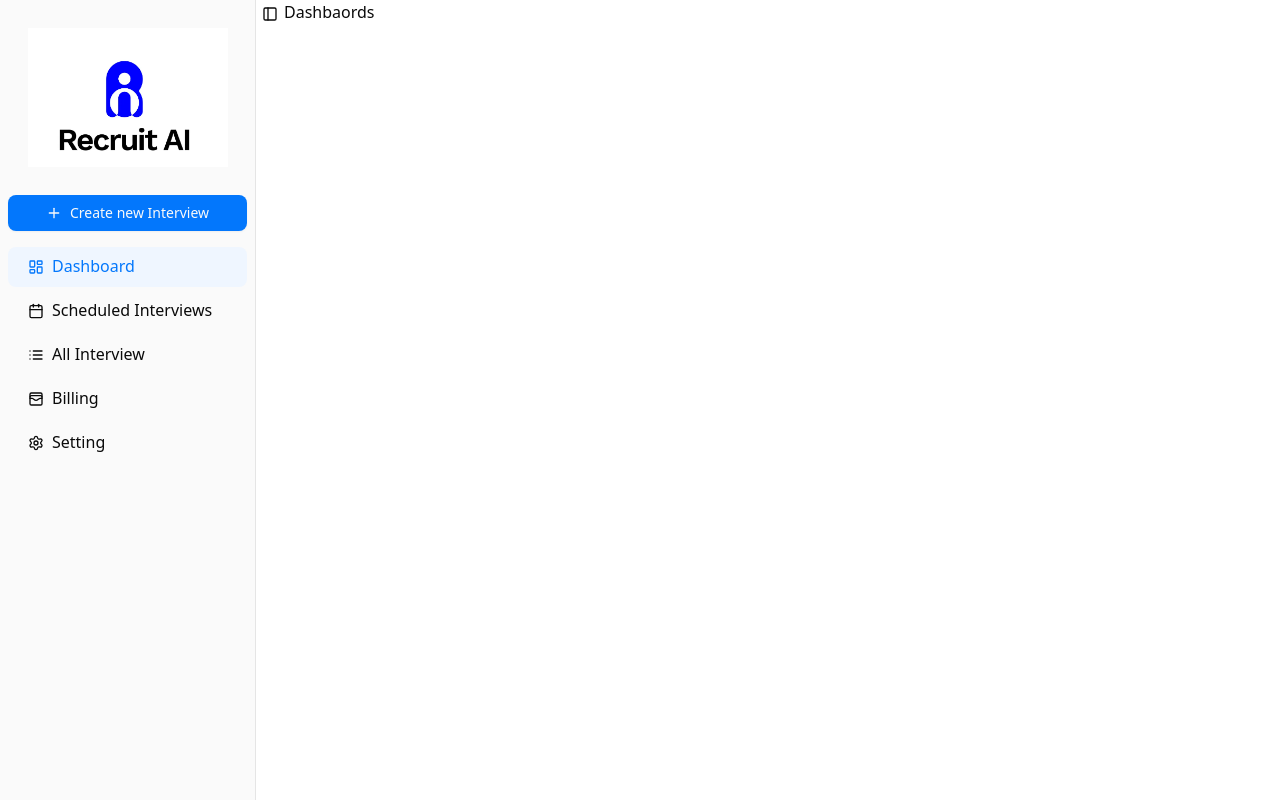
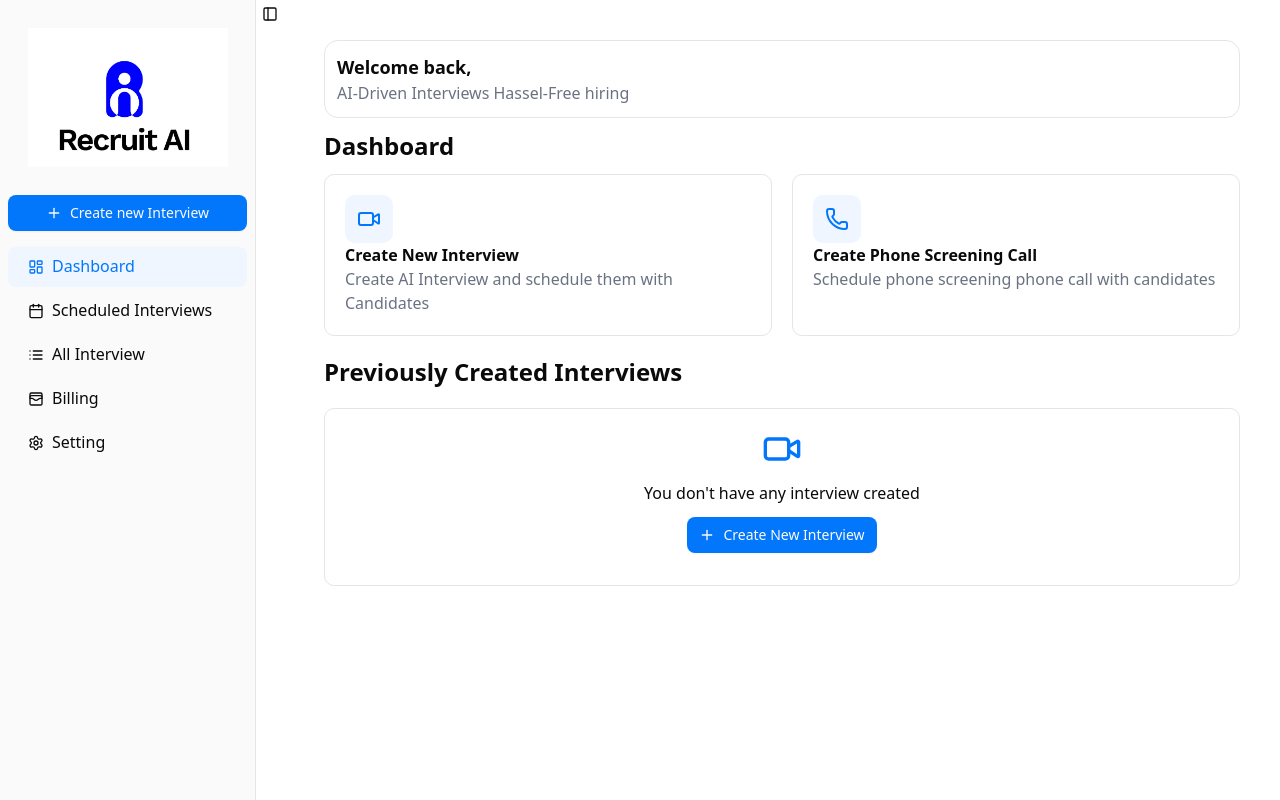
Before and after one commit to PiyushM12/ai-recruiter, a Next.js app: page /dashboard in a window 1280 px wide. Built offline with nearby package versions, Linux system fonts and the light colour scheme; no server answers; the database is empty.

Commit message:
created and styled the dashboard

```diff
--- /dev/null
+++ b/app/(main)/dashboard/_components/CreateOptions.jsx
@@ -0,0 +1,30 @@
+import { Phone, Video } from 'lucide-react'
+import React from 'react'
+
+function CreateOptions() {
+  return (
+    <div className='grid grid-cols-2 gap-5'>
+      <div className='bg-white border rounded-lg p-5'>
+       <Video className="p-3 text-primary  h-12 w-12 bg-blue-50 rounded-lg"/>
+       <h2 className='font-bold'>
+        Create New Interview
+       </h2>
+       <p className='text-gray-500'>
+        Create AI Interview and schedule them with Candidates
+       </p>
+      </div>
+       <div className='bg-white border rounded-lg p-5'>
+       <Phone className="p-3 text-primary  h-12 w-12 bg-blue-50 rounded-lg"/>
+       <h2 className='font-bold'>
+        Create Phone Screening Call
+       </h2>
+       <p className='text-gray-500'>
+        Schedule phone screening phone call with candidates
+       </p>
+      </div>
+
+    </div>
+  )
+}
+
+export default CreateOptions
--- /dev/null
+++ b/app/(main)/dashboard/_components/LatestInterviewList.jsx
@@ -0,0 +1,25 @@
+"use client"
+import { Button } from '@/components/ui/button';
+import { Camera, Plus, Video } from 'lucide-react';
+import React, { useState } from 'react'
+
+function LatestInterviewList() {
+    const [interviewList,setInterviewList] = useState([]);
+  return (
+    <div className='my-5'>
+      <h2 className='font-bold text-2xl'>Previously Created Interviews</h2>
+
+      {interviewList?.length==0 &&
+       <div className='my-5 flex flex-col border p-5 rounded-lg gap-3 items-center'>
+        <Video className='h-10 w-10 text-primary'/>
+        <h2>You don't have any interview created </h2>
+        <Button> <Plus/> Create New Interview</Button>
+        <h2>
+
+        </h2>
+        </div> }
+    </div>
+  )
+}
+
+export default LatestInterviewList
--- /dev/null
+++ b/app/(main)/dashboard/_components/WelcomeContainer.jsx
@@ -0,0 +1,24 @@
+"use client"
+import { useUser } from '@/app/provider';
+import Image from 'next/image';
+import React from 'react'
+
+function WelcomeContainer() {
+    const  {user} = useUser();
+  return (
+    <div className='border p-3 rounded-xl flex justify-between items-center '>
+      <div >
+        <h2 className='text-lg font-bold'>
+            Welcome back, {user?.name}
+        </h2>
+        <h2 className='text-gray-500'>
+            AI-Driven Interviews Hassel-Free hiring
+        </h2>
+
+      </div>
+      {user && <Image  className='rounded-full' src={user?.picture} alt='userAvatar' width={40} height={40}/>}
+    </div>
+  )
+}
+
+export default WelcomeContainer
--- a/app/(main)/dashboard/page.jsx
+++ b/app/(main)/dashboard/page.jsx
@@ -1,9 +1,15 @@
 import React from 'react'
+import WelcomeContainer from './_components/WelcomeContainer'
+import CreateOptions from './_components/CreateOptions'
+import LatestInterviewList from './_components/LatestInterviewList'
 
 function Dashboard() {
   return (
     <div>
-      Dashbaords
+   <WelcomeContainer/>
+   <h2 className='text-2xl my-3 font-bold'> Dashboard </h2>
+   <CreateOptions/>
+   <LatestInterviewList/>
     </div>
   )
 }
--- a/app/(main)/layout.js
+++ b/app/(main)/layout.js
@@ -5,7 +5,10 @@ function DashboardLayout({children}) {
   return (
     <div>
         <DashboardProvider>
+          <div className='p-10'>
             {children}
+          </div>
+
         </DashboardProvider>
 
     </div>
--- a/app/(main)/provider.js
+++ b/app/(main)/provider.js
@@ -7,7 +7,7 @@ function DashboardProvider({children}) {
     <SidebarProvider>
         <AppSidebar/>
         <SidebarTrigger/>
-         <div>
+         <div className='w-full'>
       {children}
     </div>
     </SidebarProvider>
--- a/next.config.mjs
+++ b/next.config.mjs
@@ -1,4 +1,8 @@
 /** @type {import('next').NextConfig} */
-const nextConfig = {};
+const nextConfig = {
+    images:{
+    domains:['lh3.googleusercontent.com'],
+}
+};
 
 export default nextConfig;
```
